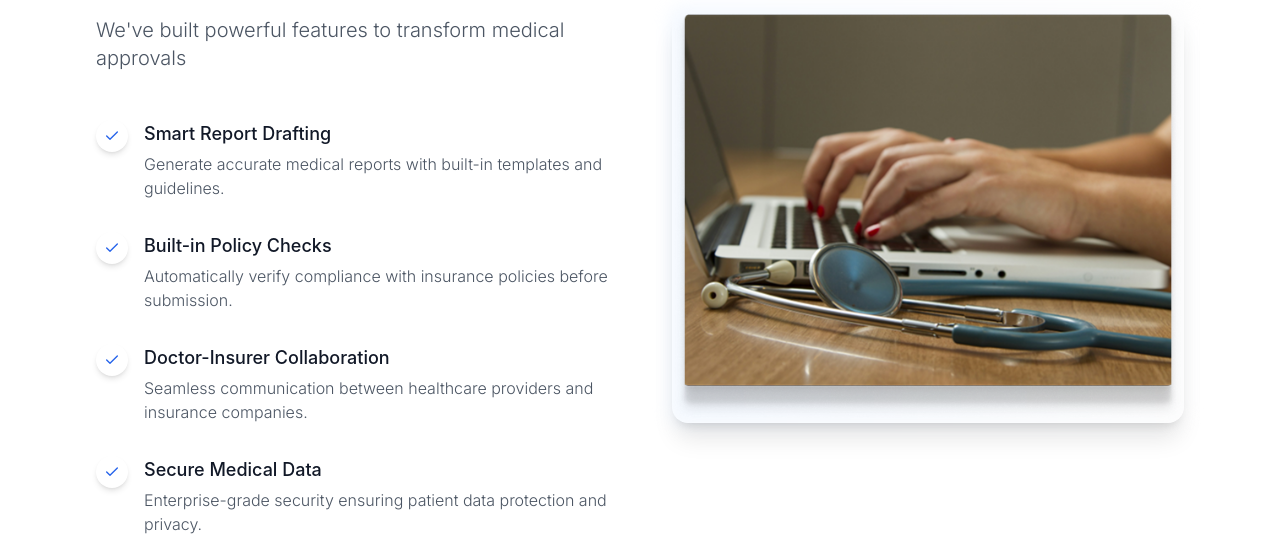
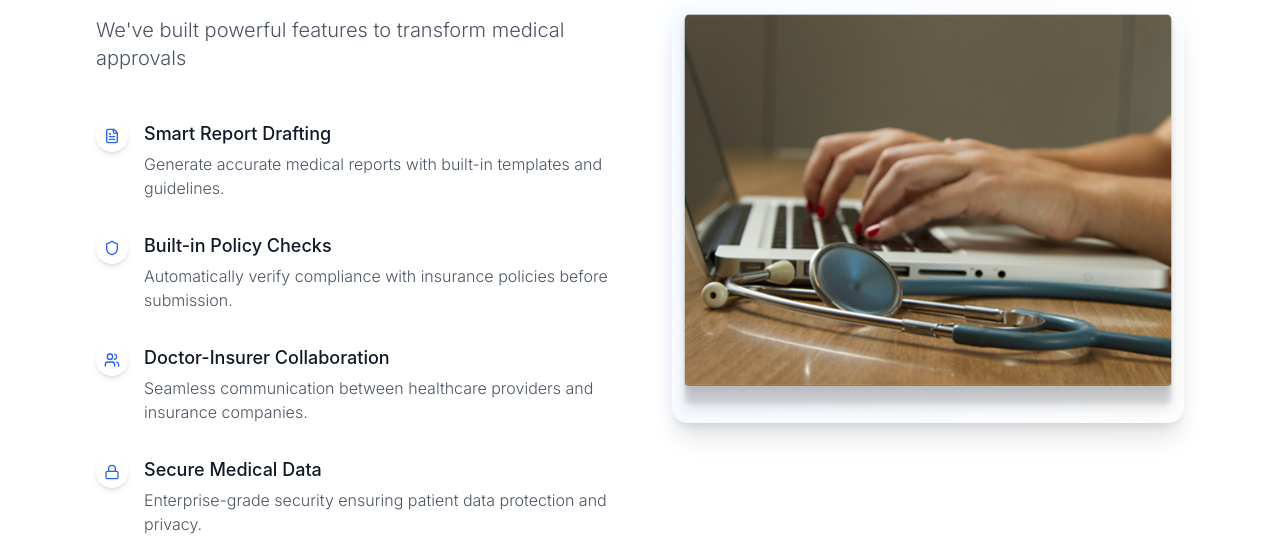
Before and after one commit to mbm3m/WSL-AI-Repo, a React (Vite) app: page / in a window 1280 px wide. Shown: the part 2260-2796 px from the top of the page. Built offline with nearby package versions, Linux system fonts and the light colour scheme; a web font is replaced by a local one.

Commit message:
Refactor: Update icons in MVPFlowSection
Update the icons in the MVPFlowSection to better reflect the content of the section.

```diff
--- a/src/components/SolutionsSection.tsx
+++ b/src/components/SolutionsSection.tsx
@@ -1,23 +1,27 @@
 
 import React, { useEffect, useRef } from "react";
-import { Check } from "lucide-react";
+import { FileText, Shield, Users, Lock } from "lucide-react";
 
 const features = [
   {
     title: "Smart Report Drafting",
-    description: "Generate accurate medical reports with built-in templates and guidelines."
+    description: "Generate accurate medical reports with built-in templates and guidelines.",
+    icon: FileText
   },
   {
     title: "Built-in Policy Checks",
-    description: "Automatically verify compliance with insurance policies before submission."
+    description: "Automatically verify compliance with insurance policies before submission.",
+    icon: Shield
   },
   {
     title: "Doctor-Insurer Collaboration",
-    description: "Seamless communication between healthcare providers and insurance companies."
+    description: "Seamless communication between healthcare providers and insurance companies.",
+    icon: Users
   },
   {
     title: "Secure Medical Data",
-    description: "Enterprise-grade security ensuring patient data protection and privacy."
+    description: "Enterprise-grade security ensuring patient data protection and privacy.",
+    icon: Lock
   }
 ];
 
@@ -85,20 +89,23 @@ const SolutionsSection = () => {
             </p>
 
             <ul className="space-y-8">
-              {features.map((feature, index) => (
+              {features.map((feature, index) => {
+                const IconComponent = feature.icon;
+                return (
                   <li
                     key={index}
                     className="feature-item flex items-start transition-opacity duration-300 opacity-0"
                   >
                     <div className="mr-4 p-2 bg-white shadow-md rounded-full transition-transform duration-300 hover:scale-105">
-                    <Check className="h-4 w-4 text-blue-600" />
+                      <IconComponent className="h-4 w-4 text-blue-600" />
                     </div>
                     <div>
                       <h3 className="text-lg font-display font-medium text-gray-900">{feature.title}</h3>
                       <p className="mt-1 text-gray-600 font-light">{feature.description}</p>
                     </div>
                   </li>
-              ))}
+                );
+              })}
             </ul>
           </div>
 
```
Lines whose indentation alone changed are shown as unchanged.
